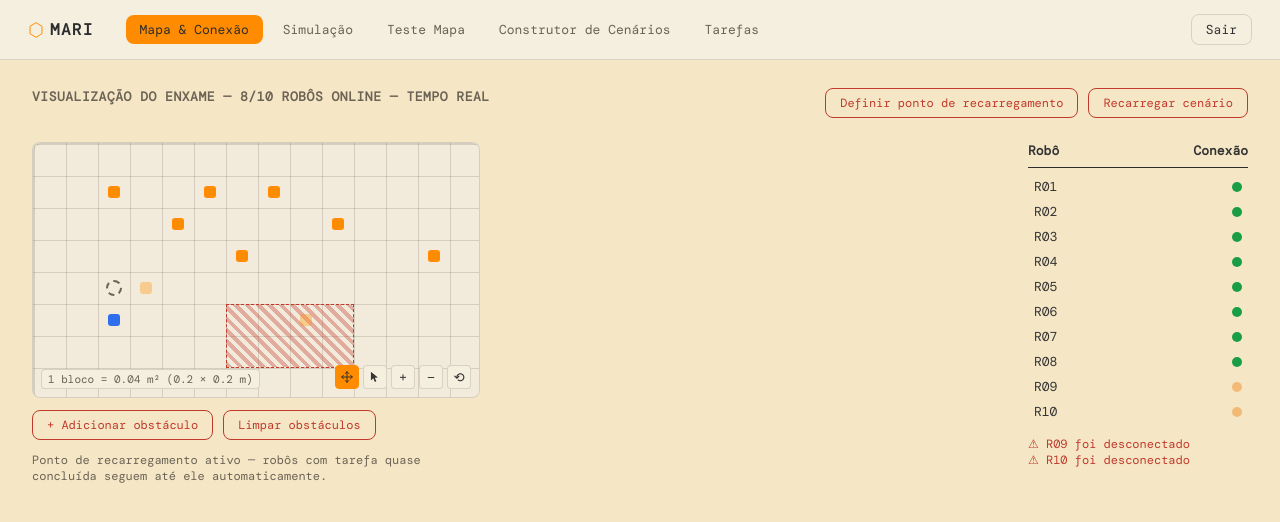
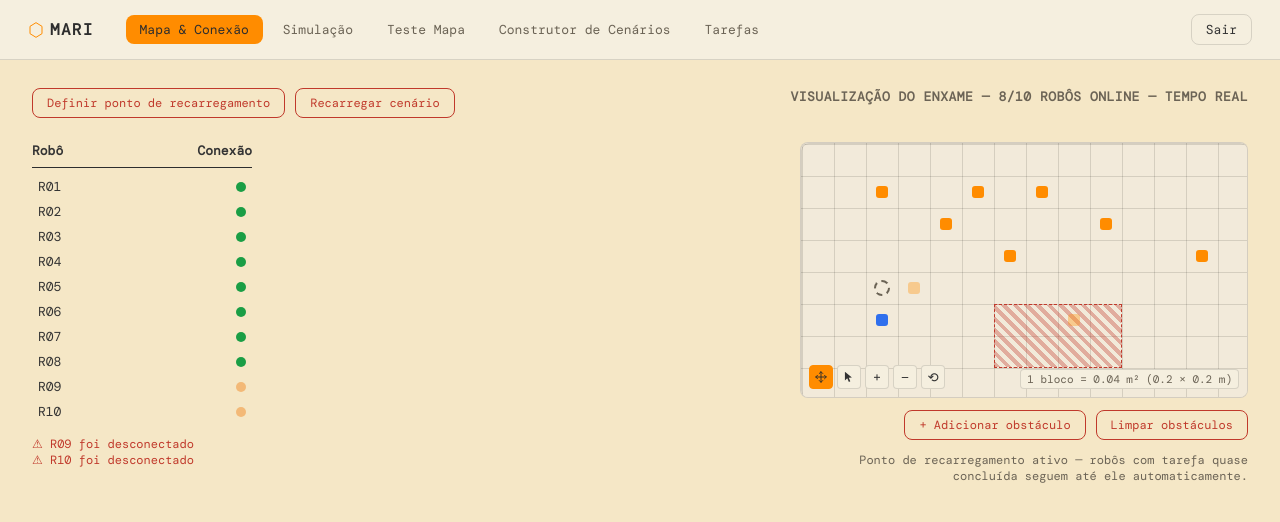
Before and after one commit to Lucas-O-S/TCC_Swarm_Robots, a React (Vite) app in the folder Frontend/: page /dashboard in a window 1280 px wide. Shown: the top 522 px of the page. Built offline with nearby package versions, Linux system fonts and the light colour scheme.

Commit message:
feat: update layout and styling for mirrored pages and drawer components

```diff
--- a/Frontend/src/components/Drawer/Drawer.module.css
+++ b/Frontend/src/components/Drawer/Drawer.module.css
@@ -4,12 +4,12 @@
      e vai a 0 quando a página rola até a barra sumir). */
   top: var(--drawer-top, 0px);
   bottom: 0;
-  left: 0;
+  right: 0;
   width: var(--drawer-width, 280px);
   max-width: calc(100vw - 32px);
   background: var(--color-surface);
-  box-shadow: 4px 0 16px rgba(0, 0, 0, 0.15);
-  transform: translateX(-100%);
+  box-shadow: -4px 0 16px rgba(0, 0, 0, 0.15);
+  transform: translateX(100%);
   transition: transform 0.2s ease;
   z-index: 90;
   display: flex;
--- a/Frontend/src/components/Drawer/Drawer.tsx
+++ b/Frontend/src/components/Drawer/Drawer.tsx
@@ -9,11 +9,11 @@ interface DrawerProps {
   children: ReactNode;
 }
 
-// Painel deslizante lateral (esquerda, logo abaixo da barra de navegação) —
+// Painel deslizante lateral (direita, logo abaixo da barra de navegação) —
 // como o Modal, mas não bloqueia o mapa: fica montado sempre, só desliza pra
 // fora quando fechado (permite a transição), pra editar algo pontual (ex.:
 // obstáculo selecionado) sem interromper o resto da tela. Aberto, empurra o
-// conteúdo da tela pra direita (ver `.content` em AppLayout.module.css, que
+// conteúdo da tela pra esquerda (ver `.content` em AppLayout.module.css, que
 // reage ao `data-drawer-open`).
 export function Drawer({ open, onClose, title, children }: DrawerProps) {
   useEffect(() => {
--- a/Frontend/src/components/Layout/AppLayout.module.css
+++ b/Frontend/src/components/Layout/AppLayout.module.css
@@ -71,14 +71,14 @@
 
 .content {
   flex: 1;
-  transition: padding-left 0.2s ease;
+  transition: padding-right 0.2s ease;
 }
 
-/* Drawer aberto (ver <Drawer>): empurra o conteúdo da tela pra direita, na
-   mesma largura e no mesmo tempo da animação dele. Em tela estreita o drawer
-   continua por cima, senão sobraria pouco espaço pro resto. */
+/* Drawer aberto (ver <Drawer>, à direita): empurra o conteúdo da tela pra
+   esquerda, na mesma largura e no mesmo tempo da animação dele. Em tela
+   estreita o drawer continua por cima, senão sobraria pouco espaço pro resto. */
 @media (min-width: 781px) {
   .content:has([data-drawer-open='true']) {
-    padding-left: var(--drawer-width, 280px);
+    padding-right: var(--drawer-width, 280px);
   }
 }
--- a/Frontend/src/components/MapCanvas/MapCanvas.module.css
+++ b/Frontend/src/components/MapCanvas/MapCanvas.module.css
@@ -4,7 +4,7 @@
 
 .scale {
   position: absolute;
-  left: 8px;
+  right: 8px;
   bottom: 8px;
   padding: 2px 6px;
   border: 1px solid var(--color-border);
--- a/Frontend/src/components/MapMenuLayout/MapMenuLayout.module.css
+++ b/Frontend/src/components/MapMenuLayout/MapMenuLayout.module.css
@@ -18,10 +18,17 @@
   display: flex;
   flex-direction: column;
   gap: 12px;
+  /* Páginas espelhadas: menu à esquerda, mapa à direita (perto do drawer). */
+  order: 2;
 }
 
 @media (max-width: 780px) {
   .body {
     grid-template-columns: 1fr;
   }
+
+  /* Uma coluna só: o mapa continua vindo primeiro. */
+  .mapColumn {
+    order: 0;
+  }
 }
--- a/Frontend/src/components/MapViewport/MapViewport.module.css
+++ b/Frontend/src/components/MapViewport/MapViewport.module.css
@@ -37,7 +37,7 @@
 
 .controls {
   position: absolute;
-  right: 8px;
+  left: 8px;
   bottom: 8px;
   display: flex;
   gap: 4px;
--- a/Frontend/src/components/SimulationControls/SimulationControls.module.css
+++ b/Frontend/src/components/SimulationControls/SimulationControls.module.css
@@ -9,6 +9,8 @@
 
 .row {
   display: flex;
+  /* Página espelhada: o primeiro grupo de cada faixa fica à direita. */
+  flex-direction: row-reverse;
   flex-wrap: wrap;
   align-items: center;
   justify-content: space-between;
--- a/Frontend/src/screens/dashboard/DashboardScreen.module.css
+++ b/Frontend/src/screens/dashboard/DashboardScreen.module.css
@@ -5,6 +5,8 @@
 
 .headerRow {
   display: flex;
+  /* Página espelhada: botões à esquerda, título à direita. */
+  flex-direction: row-reverse;
   justify-content: space-between;
   align-items: flex-start;
   flex-wrap: wrap;
@@ -27,7 +29,8 @@
 
 .body {
   display: grid;
-  grid-template-columns: minmax(0, 1fr) 220px;
+  /* Página espelhada: lista à esquerda, mapa à direita. */
+  grid-template-columns: 220px minmax(0, 1fr);
   gap: 32px;
   align-items: start;
 }
@@ -35,7 +38,10 @@
 .mapColumn {
   display: flex;
   flex-direction: column;
+  /* Página espelhada: mapa, botões e dica encostados na direita. */
+  align-items: flex-end;
   gap: 12px;
+  order: 2;
 }
 
 .mapActions {
@@ -47,10 +53,28 @@
   font-size: 12px;
   color: var(--color-text-muted);
   max-width: 460px;
+  text-align: right;
 }
 
 @media (max-width: 780px) {
+  /* Tela estreita: título e botões empilham na ordem normal (espelhado, os
+     botões que não cabem vazariam pela esquerda, fora do alcance do scroll). */
+  .headerRow {
+    flex-direction: row;
+  }
+
   .body {
     grid-template-columns: 1fr;
   }
+
+  /* Uma coluna só: o mapa continua vindo primeiro, alinhado como antes
+     (encostar na direita cortaria um mapa mais largo que a tela). */
+  .mapColumn {
+    order: 0;
+    align-items: stretch;
+  }
+
+  .hint {
+    text-align: left;
+  }
 }
```
Also changed, not shown: 1 other file (tests, documents, lock files or other folders).
